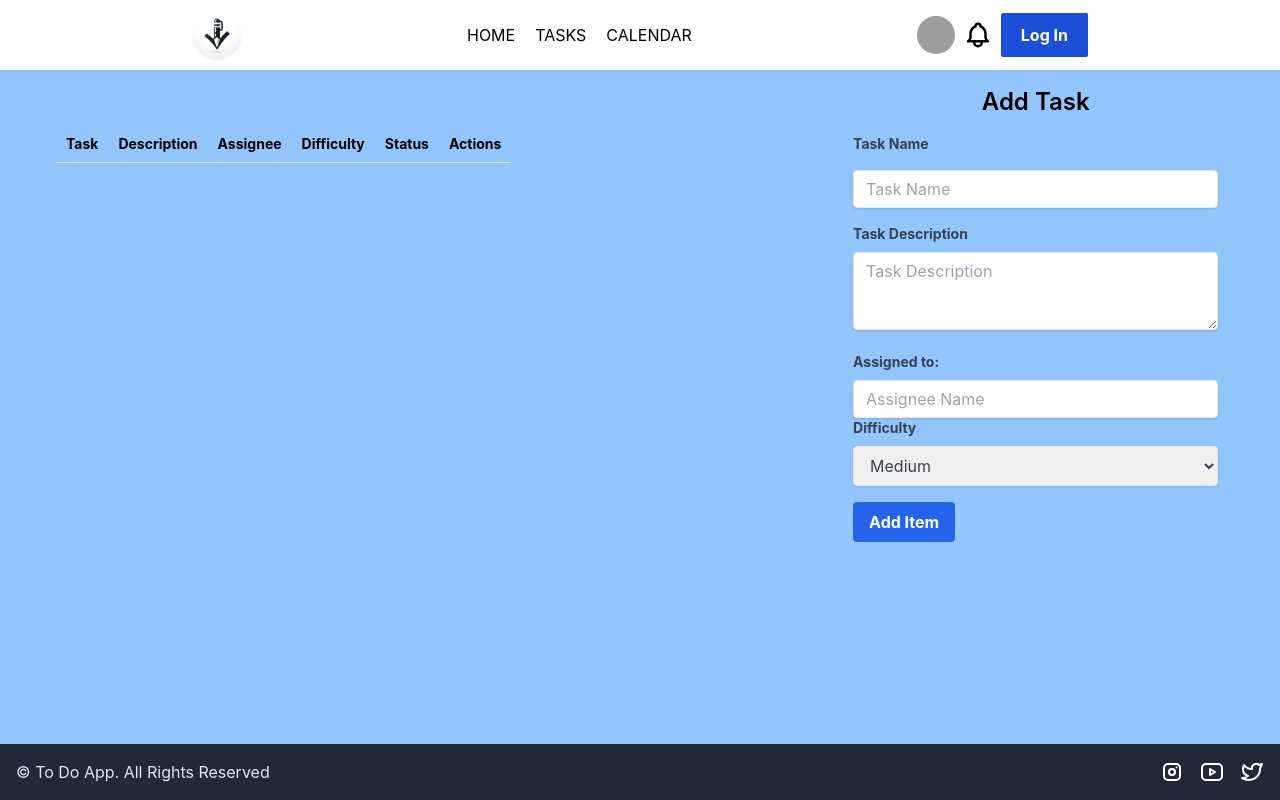
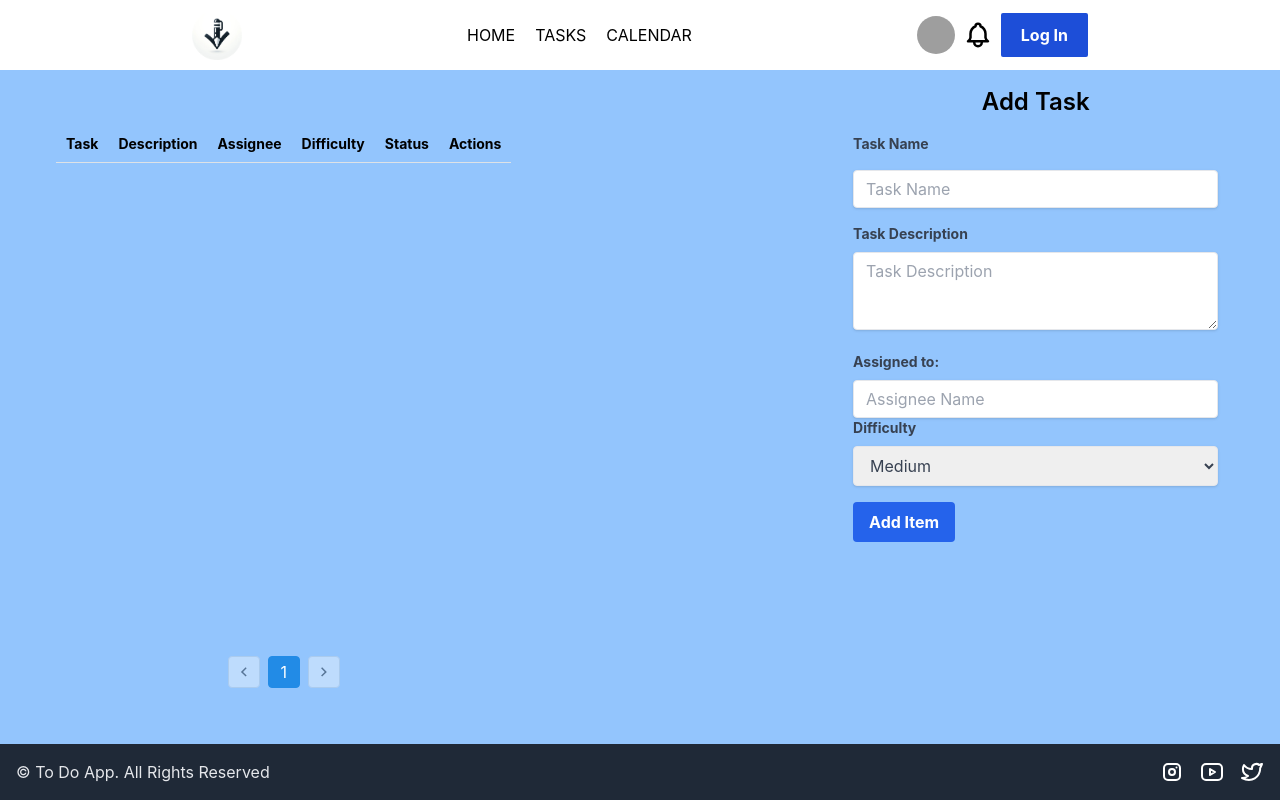
Before and after one commit to brosmar18/todo-app, a React (Vite) app: page /tasks in a window 1280 px wide. Built offline with nearby package versions, Linux system fonts and the light colour scheme; grey boxes are pictures that could not be loaded.

Commit message:
Pagination updated to always be visible as page 1 even if no tasks are shown

```diff
--- a/src/Components/List/index.jsx
+++ b/src/Components/List/index.jsx
@@ -29,23 +29,25 @@ const List = () => {
     };
 
     useEffect(() => {
-        // Filter tasks based on completion status if hideCompleted is true
         const filteredTasks = hideCompleted ? sortedTasks.filter(task => task.status !== 'Completed') : sortedTasks;
+        const updatedTotalPages = Math.ceil(filteredTasks.length / displayLimit) || 1;
+
+        // Adjust currentPage if it exceeds totalPages due to task completion
+        if (currentPage > updatedTotalPages) {
+            setCurrentPage(updatedTotalPages);
+        } else if (currentPage < 1) {
+            setCurrentPage(1); // Ensure currentPage is at least 1
+        }
 
         // Calculate the tasks to be displayed on the current page
         const start = (currentPage - 1) * displayLimit;
         const end = start + displayLimit;
         setPaginatedTasks(filteredTasks.slice(start, end));
-
-        // Adjust currentPage if it exceeds totalPages due to task completion
-        const updatedTotalPages = Math.ceil(filteredTasks.length / displayLimit);
-        if (currentPage > updatedTotalPages) {
-            setCurrentPage(updatedTotalPages || 1); // Ensure we don't set currentPage to 0
-        }
     }, [sortedTasks, currentPage, displayLimit, hideCompleted]);
 
     // Calculate the total number of pages based on sortedTasks now
-    const totalPages = Math.ceil((hideCompleted ? sortedTasks.filter(task => task.status !== 'Completed').length : sortedTasks.length) / displayLimit);
+    const totalPages = Math.max(1, Math.ceil((hideCompleted ? sortedTasks.filter(task => task.status !== 'Completed').length : sortedTasks.length) / displayLimit));
+
 
     const handlePageChange = (page) => setCurrentPage(page);
 
```
